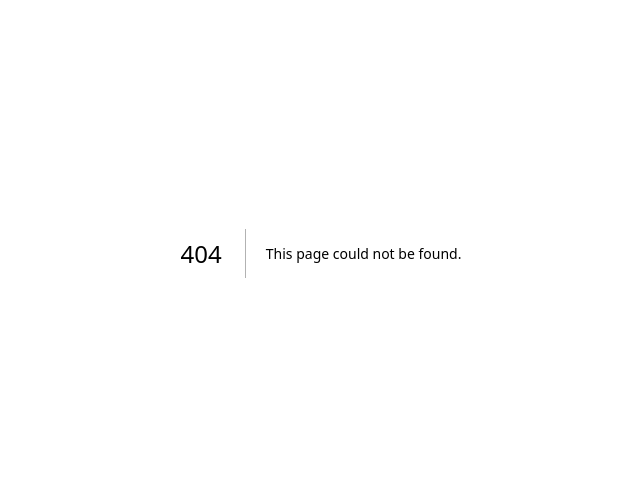
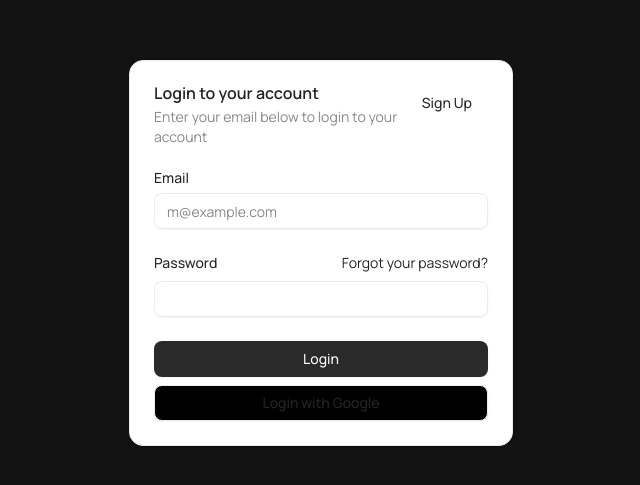
Before and after one commit to taamtera/KUSA, a Next.js app in the folder frontend/: page /login in a window 1280 px wide. Before the commit this address had no page. Shown: the part 147-632 px from the top of the page, without its empty margins (319-959 px from the left). Built offline with nearby package versions, Linux system fonts and the light colour scheme.

Commit message:
added login page

```diff
--- /dev/null
+++ b/frontend/app/login/layout.jsx
@@ -0,0 +1,65 @@
+import { Button } from "@/components/ui/button"
+import {
+  Card,
+  CardAction,
+  CardContent,
+  CardDescription,
+  CardFooter,
+  CardHeader,
+  CardTitle,
+} from "@/components/ui/card"
+import { Input } from "@/components/ui/input"
+import { Label } from "@/components/ui/label"
+
+export default function CardDemo() {
+  return (
+    <div className="flex min-h-screen items-center justify-center">
+      <Card className="w-full max-w-sm">
+        <CardHeader>
+          <CardTitle>Login to your account</CardTitle>
+          <CardDescription>
+            Enter your email below to login to your account
+          </CardDescription>
+          <CardAction>
+            <Button variant="link">Sign Up</Button>
+          </CardAction>
+        </CardHeader>
+        <CardContent>
+          <form>
+            <div className="flex flex-col gap-6">
+              <div className="grid gap-2">
+                <Label htmlFor="email">Email</Label>
+                <Input
+                  id="email"
+                  type="email"
+                  placeholder="m@example.com"
+                  required
+                />
+              </div>
+              <div className="grid gap-2">
+                <div className="flex items-center">
+                  <Label htmlFor="password">Password</Label>
+                  <a
+                    href="#"
+                    className="ml-auto inline-block text-sm underline-offset-4 hover:underline"
+                  >
+                    Forgot your password?
+                  </a>
+                </div>
+                <Input id="password" type="password" required />
+              </div>
+            </div>
+          </form>
+        </CardContent>
+        <CardFooter className="flex-col gap-2">
+          <Button type="submit" className="w-full">
+            Login
+          </Button>
+          <Button variant="outline" className="w-full">
+            Login with Google
+          </Button>
+        </CardFooter>
+      </Card>
+    </div>
+  )
+}
--- /dev/null
+++ b/frontend/app/login/page.jsx
@@ -0,0 +1,4 @@
+export default Chat;
+function Chat() {
+    return <div></div>;
+}
--- /dev/null
+++ b/frontend/components/ui/card.jsx
@@ -0,0 +1,92 @@
+import * as React from "react"
+
+import { cn } from "@/lib/utils"
+
+function Card({ className, ...props }) {
+  return (
+    <div
+      data-slot="card"
+      className={cn(
+        "bg-card text-card-foreground flex flex-col gap-6 rounded-xl border py-6 shadow-sm",
+        className
+      )}
+      {...props}
+    />
+  )
+}
+
+function CardHeader({ className, ...props }) {
+  return (
+    <div
+      data-slot="card-header"
+      className={cn(
+        "@container/card-header grid auto-rows-min grid-rows-[auto_auto] items-start gap-1.5 px-6 has-data-[slot=card-action]:grid-cols-[1fr_auto] [.border-b]:pb-6",
+        className
+      )}
+      {...props}
+    />
+  )
+}
+
+function CardTitle({ className, ...props }) {
+  return (
+    <div
+      data-slot="card-title"
+      className={cn("leading-none font-semibold", className)}
+      {...props}
+    />
+  )
+}
+
+function CardDescription({ className, ...props }) {
+  return (
+    <div
+      data-slot="card-description"
+      className={cn("text-muted-foreground text-sm", className)}
+      {...props}
+    />
+  )
+}
+
+function CardAction({ className, ...props }) {
+  return (
+    <div
+      data-slot="card-action"
+      className={cn(
+        "col-start-2 row-span-2 row-start-1 self-start justify-self-end",
+        className
+      )}
+      {...props}
+    />
+  )
+}
+
+function CardContent({ className, ...props }) {
+  return (
+    <div
+      data-slot="card-content"
+      className={cn("px-6", className)}
+      {...props}
+    />
+  )
+}
+
+function CardFooter({ className, ...props }) {
+  return (
+    <div
+      data-slot="card-footer"
+      className={cn("flex items-center px-6 [.border-t]:pt-6", className)}
+      {...props}
+    />
+  )
+}
+
+export {
+  Card,
+  CardHeader,
+  CardFooter,
+  CardTitle,
+  CardAction,
+  CardDescription,
+  CardContent,
+}
--- /dev/null
+++ b/frontend/components/ui/label.jsx
@@ -0,0 +1,21 @@
+"use client"
+
+import * as React from "react"
+import * as LabelPrimitive from "@radix-ui/react-label"
+
+import { cn } from "@/lib/utils"
+
+function Label({ className, ...props }) {
+  return (
+    <LabelPrimitive.Root
+      data-slot="label"
+      className={cn(
+        "flex items-center gap-2 text-sm leading-none font-medium select-none group-data-[disabled=true]:pointer-events-none group-data-[disabled=true]:opacity-50 peer-disabled:cursor-not-allowed peer-disabled:opacity-50",
+        className
+      )}
+      {...props}
+    />
+  )
+}
+
+export { Label }
--- a/frontend/package.json
+++ b/frontend/package.json
@@ -15,6 +15,7 @@
     "@mui/material": "^7.3.1",
     "@radix-ui/react-avatar": "^1.1.10",
     "@radix-ui/react-dialog": "^1.1.15",
+    "@radix-ui/react-label": "^2.1.7",
     "@radix-ui/react-menubar": "^1.1.16",
     "@radix-ui/react-separator": "^1.1.7",
     "@radix-ui/react-slot": "^1.2.3",
```
Also changed, not shown: 1 other file (tests, documents, lock files or other folders).
